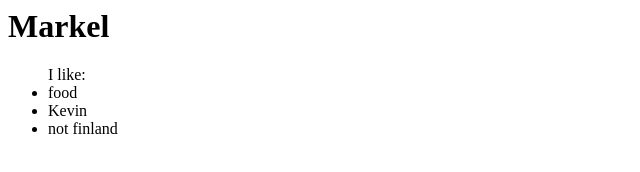
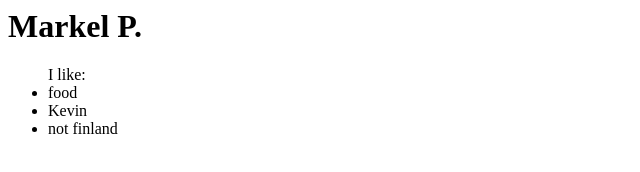
Before and after one commit to Markelpx/resume, a plain HTML site: page index.html in a window 1280 px wide. Shown: the full height of the page, 0-640 px from the left. Drawn offline with Linux system fonts and the light colour scheme.

Commit message:
Add last name initial

```diff
--- a/index.html
+++ b/index.html
@@ -1,6 +1,6 @@
 <html>
 <body>
-<h1>Markel</h1>
+<h1>Markel P.</h1>
 <ul>
   I like:
   <li>food</li>
```
